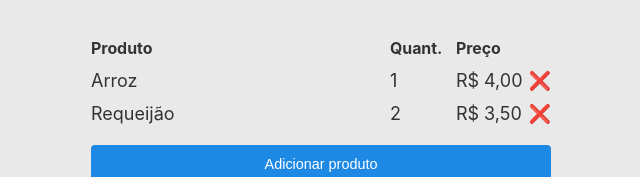
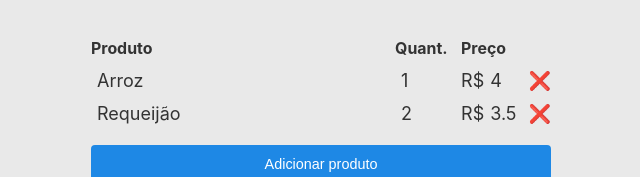
Before and after one commit to iagobruno/calculadora-de-mercado, a Svelte app: page / in a window 1280 px wide. Shown: the part 186-363 px from the top of the page, without its empty margins (319-959 px from the left). Built offline with nearby package versions, Linux system fonts and the light colour scheme.

Commit message:
feat: Permite editar os itens da lista

```diff
--- a/src/App.svelte
+++ b/src/App.svelte
@@ -4,21 +4,23 @@
   import Options from './components/Options.svelte'
   import Summary from './components/Summary.svelte'
   import type { Items, Item, Discount, TrocoPara, DivideBy } from './types'
-  // import { state } from './store'
+  import { state } from './store'
 
   // STATES
   let list: Items = [
-    { id: 1, title: 'Arroz', quantity: 1, price: 4.00 },
-    { id: 2, title: 'Requeijão', quantity: 2, price: 3.50 },
+    { id: '1', title: 'Arroz', quantity: 1, price: 4.00 },
+    { id: '2', title: 'Requeijão', quantity: 2, price: 3.50 },
   ]
   let discount: Discount = null
   let trocoPara: TrocoPara = null
   let divideBy: DivideBy = 1
 
-  function handleAddItem (event: CustomEvent<Item>) {
-    const newItem = {
-      ...event.detail,
-      id: list.length + 1,
+  function handleAddItem () {
+    const newItem: Item = {
+      id: Math.random().toString(36).substr(2, 9) + Date.now(),
+      title: 'Novo produto',
+      quantity: 1,
+      price: 0,
     }
     list = [...list, newItem]
   }
@@ -47,8 +49,9 @@
 <Header />
 
 <Table
-  {list}
+  bind:list
   on:newItem={handleAddItem}
+  on:removeItem={(evt) => handleRemoveItem(evt.detail)}
 />
 
 <hr />
--- a/src/components/Table.svelte
+++ b/src/components/Table.svelte
@@ -1,7 +1,7 @@
 <script lang="ts">
   import type { Items, ItemWithoutId } from '../types'
   import { createEventDispatcher } from 'svelte'
-  import { formatMoney } from '../helpers'
+  import { formatMoney, removeLetters } from '../helpers'
 
   // PROPS
   export let list: Items = []
@@ -29,11 +29,36 @@
 
     <tbody>
       {#each list as item (item.id)}
-        <tr>
-          <td>{item.title}</td>
-          <td>{item.quantity}</td>
-          <td>{formatMoney(item.price)}</td>
-          <td>❌</td>
+        <tr id={item.id}>
+          <td class="item__title">
+            <span
+              contenteditable
+              bind:textContent={item.title}
+            />
+          </td>
+          <td class="item__qtt">
+            <span
+              contenteditable
+              inputmode="numeric"
+              on:blur={(evt) =>
+                item.quantity = Number(removeLetters(evt.currentTarget.textContent ?? '1'))
+              }
+            >{item.quantity}</span>
+          </td>
+          <td class="item__price">
+            R$
+            <span
+              contenteditable
+              inputmode="numeric"
+              on:blur={(evt) =>
+                item.price = Number(removeLetters(evt.currentTarget.textContent ?? '0'))
+              }
+            >{item.price}</span>
+          </td>
+          <td
+            class="action"
+            on:click={() => dispatch('removeItem', item.id)}
+          >❌</td>
         </tr>
       {/each}
     </tbody>
@@ -55,6 +80,12 @@
     font-size: 0.94em;
   }
 
+  td.item__price {
+    display: flex;
+    align-items: center;
+    gap: 0px;
+  }
+
   thead th:first-child,
   tbody td:first-child {
     width: 100%;
@@ -64,4 +95,19 @@
   tbody td:not(:last-child) {
     min-width: 60px;
   }
+
+  td span[contenteditable] {
+    display: inline-block;
+    border-radius: 4px;
+    padding: 0 6px;
+    min-width: 30px;
+  }
+  td span[contenteditable]:focus {
+    background: rgba(0,0,0,.09);
+    outline: none;
+  }
+
+  .action {
+    cursor: pointer;
+  }
 </style>
--- a/src/helpers.ts
+++ b/src/helpers.ts
@@ -40,3 +40,7 @@ export function calcTotal(list: Items, initialValue = 0): number {
 function isNumeric(value: string): boolean {
   return /^([0-9])+$/g.test(value)
 }
+
+export function removeLetters(str: string) {
+  return str.replace(/[^0-9\,\.]/gi, '')
+}
--- a/src/types.ts
+++ b/src/types.ts
@@ -1,5 +1,5 @@
 export interface Item {
-  id: number,
+  id: string,
   title: string,
   price: number,
   quantity: number,
```
